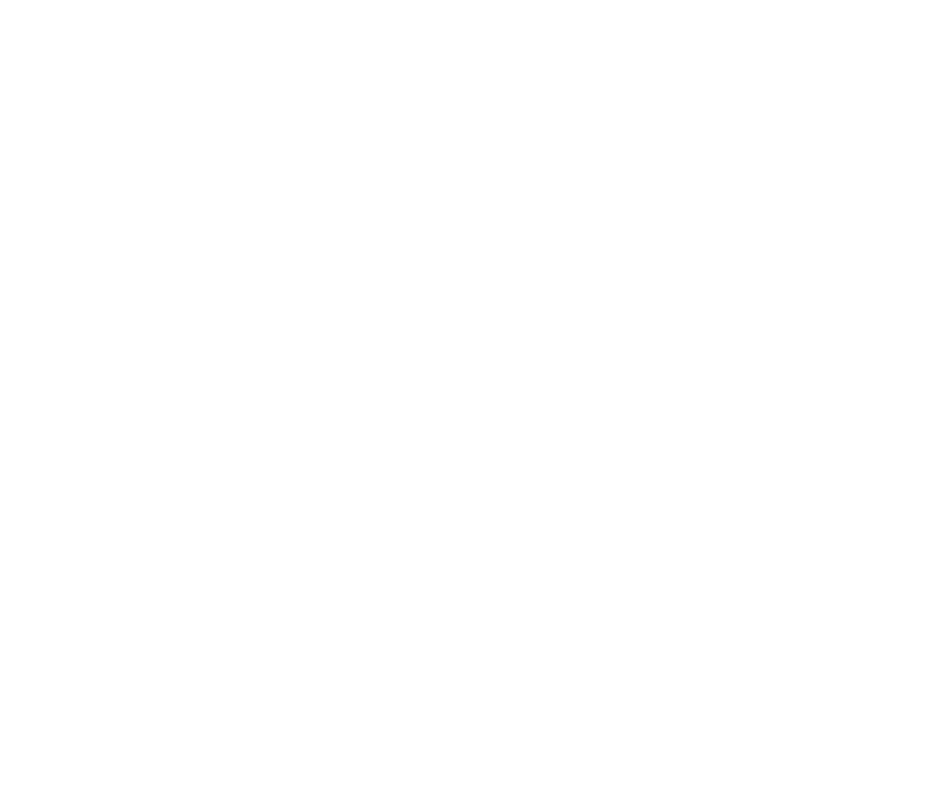
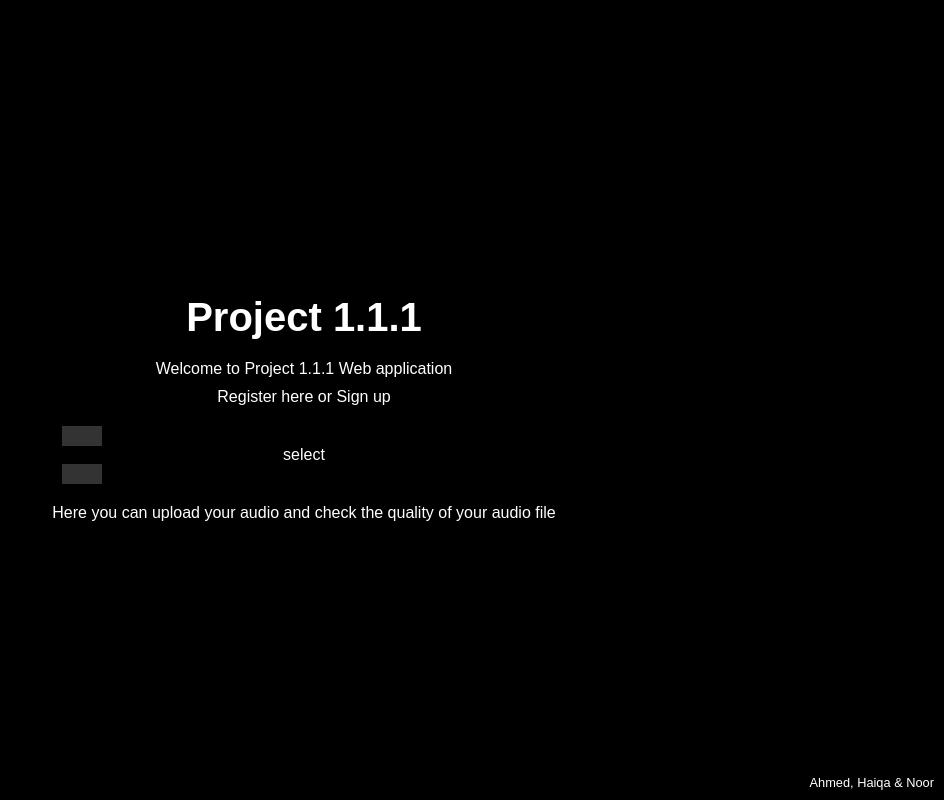
Before and after one commit to AhmedShafique313/project_1.1.1, a Flask app: page / in a window 1280 px wide. Before the commit the part shown is empty. Shown: the whole page, without its empty margins (336-1280 px from the left). Run offline with Flask 3, Linux system fonts and the light colour scheme; some libraries are stand-ins or nearby versions.

Commit message:
home page styling and structure almost done

```diff
--- a/app.py
+++ b/app.py
@@ -2,7 +2,7 @@
 app = Flask(__name__)
 @app.route("/")
 def index():
-    return render_template('home.html')
+    return render_template('index.html')
 
 if __name__ == '__main__':
    app.run(debug=True)
--- a/static/style.css
+++ b/static/style.css
@@ -0,0 +1,56 @@
+body {
+    margin: 0;
+    padding: 0;
+    display: flex;
+    justify-content: center;
+    align-items: center;
+    height: 100vh;
+    background-color: #000;
+    color: #fff;
+    font-family: Arial, sans-serif;
+}
+
+.container {
+    text-align: center;
+}
+
+h1 {
+    font-size: 2.5em;
+    margin-bottom: 20px;
+}
+
+p {
+    margin: 10px 0;
+}
+
+.buttons {
+    margin: 20px 0;
+}
+
+button {
+    background-color: #333;
+    color: #fff;
+    border: none;
+    padding: 10px 20px;
+    font-size: 1em;
+    margin: 0 10px;
+    cursor: pointer;
+    display: flex;
+    align-items: center;
+    justify-content: center;
+}
+
+button .icon {
+    margin-right: 10px;
+}
+
+button:hover {
+    background-color: #555;
+}
+
+.footer {
+    position: absolute;
+    bottom: 10px;
+    right: 10px;
+    font-size: 0.8em;
+}
--- a/templates/home.html
+++ /dev/null
@@ -1,10 +0,0 @@
-<html>
-    <head>
-        <header>
-            <center><title><h1>Project 1.1.1</h1></title></center>
-        </header>
-    </head>
-    <body>
-
-    </body>
-</html>
--- a/templates/index.html
+++ b/templates/index.html
@@ -1 +1,28 @@
-<p>We are building this page</p>
+<!DOCTYPE html>
+<html lang="en">
+    <head>
+        <meta charset="UTF-8">
+        <meta name="viewport" content="width=device-width, initial-scale=1.0">
+        <title>Project 1.1.1</title>
+        <link rel="stylesheet" href="static/style.css">
+        <script src="https://unpkg.com/@phosphor-icons/web"></script>
+    </head>
+    <body>
+        <div class="container">
+            <h1>Project 1.1.1</h1>
+            <p>Welcome to Project 1.1.1 Web application</p>
+            <p>Register here or Sign up</p>
+            <div class="buttons">
+                <button class="register-button">
+                    <i class="ph ph-user"></i>
+                </button>
+                select
+                <button class="sign-up-button">
+                    <i class="ph ph-user-plus"></i>
+                </button>
+            </div>
+            <p>Here you can upload your audio and check the quality of your audio file</p>
+            <div class="footer">Ahmed, Haiqa & Noor</div>
+        </div>
+    </body>
+</html>
```
Also changed, not shown: templates/signup.html (added).
